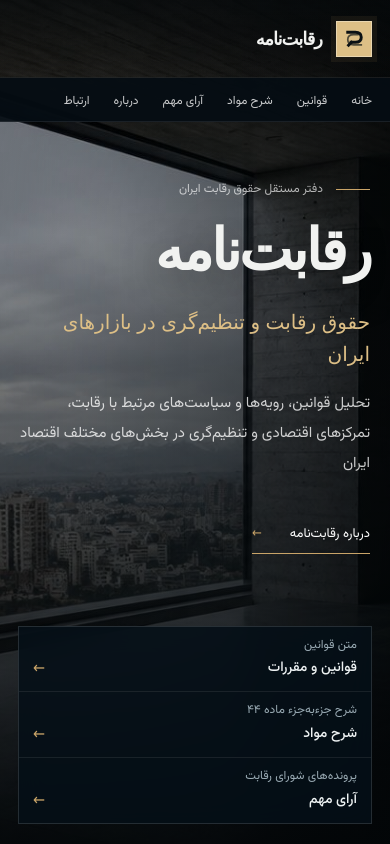
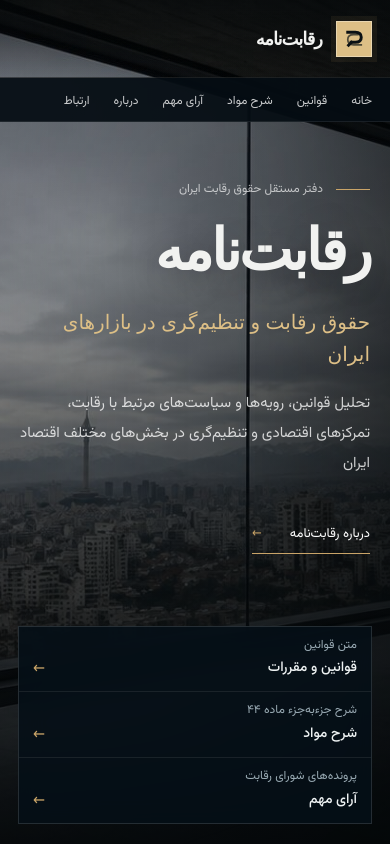
Before and after one commit to philosophia25-source/reghabatnameh, a Next.js app: page / in a window 390 px wide. Shown: the top 844 px of the page. Built offline with nearby package versions, Linux system fonts and the light colour scheme; a web font is replaced by a local one.

Commit message:
اصلاح قاب تصویر صفحه اول در موبایل

```diff
--- a/app/globals.css
+++ b/app/globals.css
@@ -178,7 +178,7 @@ footer p,.copyright { margin:0; color:#969fa3; font-size:var(--font-caption); }
   .shell { width:calc(100% - 36px); }.site-header { height:78px; padding-inline:18px; display:flex; }.brand small { display:none; }.brand strong { font-size:1.125rem; }
   .site-header .main-nav { width:100%; height:44px; padding-inline:18px; position:absolute; right:0; top:78px; justify-content:flex-start; gap:24px; overflow-x:auto; color:rgba(255,255,255,.78); background:rgba(5,13,19,.92); border-bottom:1px solid rgba(255,255,255,.08); font-size:var(--font-caption); scrollbar-width:none; }
   .site-header .main-nav::-webkit-scrollbar { display:none; }.site-header .main-nav a { padding:14px 0 12px; }
-  .brand-seal { width:36px; height:36px; }.hero { min-height:100svh; background-position:40% center; }
+  .brand-seal { width:36px; height:36px; }.hero { min-height:100svh; background-position:18% center; }
   .hero::before { background:linear-gradient(0deg,rgba(3,7,9,.92),rgba(3,7,9,.18) 72%),linear-gradient(90deg,rgba(3,7,9,.08),rgba(3,7,9,.62)); }
   .hero-content { width:auto; margin:0; padding:220px 24px 190px; }.hero-content h1 { font-size:64px; }.hero-content h2 { margin-top:24px; font-size:20px; }
   .hero-content>p:not(.hero-kicker) { font-size:.9375rem; }.scroll-cue { display:none; }
```
